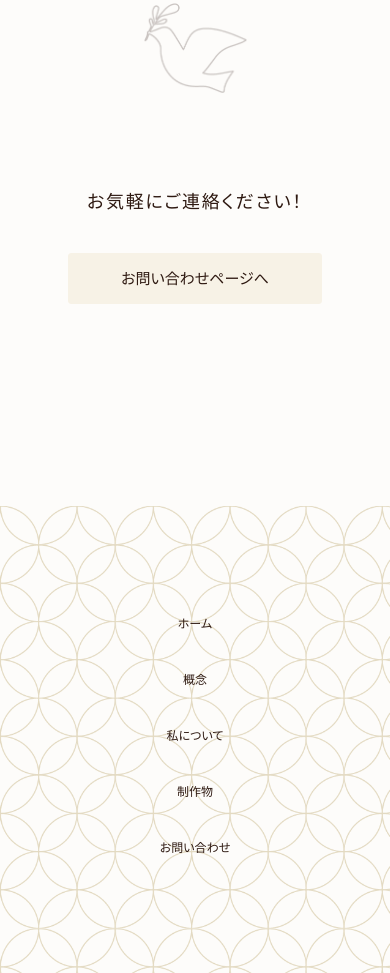
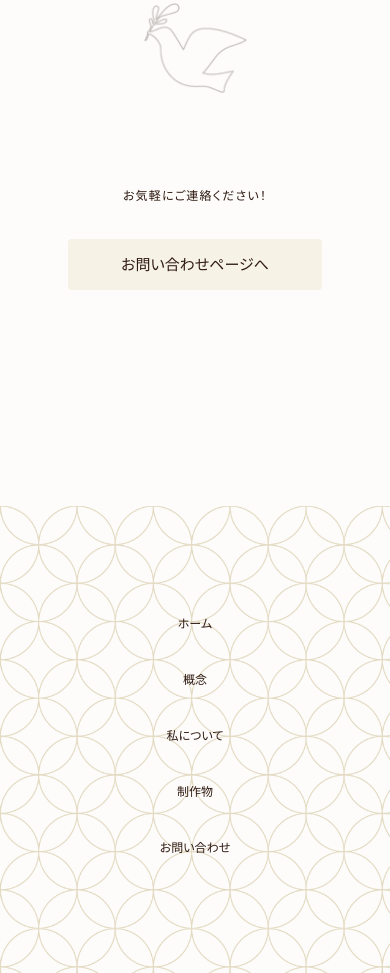
Before and after one commit to kiyot0724/github.io, a plain HTML site: page portfolio/index.html in a window 390 px wide. Shown: the part 5521-6494 px from the top of the page. Drawn offline with nearby package versions, Linux system fonts and the light colour scheme.

Commit message:
Update style.css

```diff
--- a/portfolio/css/style.css
+++ b/portfolio/css/style.css
@@ -2057,6 +2057,10 @@ input[type="checkbox"]:checked:before {
     color: #2e1911;
 }
 
+.contact_text{
+    font-size: 12px;
+}
+
 .totop{
     position: fixed;
     bottom: 20px;
```
